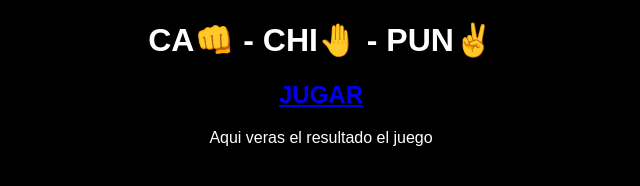
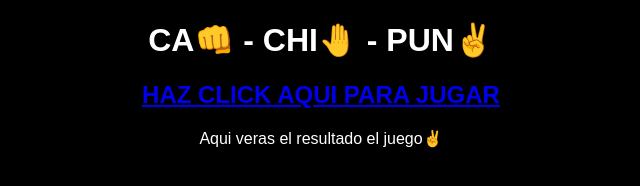
Before and after one commit to essan1/cachipun, a plain HTML site: page index.html in a window 1280 px wide. Shown: the whole page, without its empty margins (319-959 px from the left). Drawn offline with Linux system fonts and the light colour scheme; a web font is replaced by a local one.

Commit message:
correcciones al div de resultado, y h2 de inicio de juego

```diff
--- a/index.html
+++ b/index.html
@@ -16,9 +16,9 @@
     <h1>CA👊 - CHI🤚 - PUN✌️</h1>
 
     <!-- funcion onclick de html para ejecutar la fx desde un a -->
-    <h2><a href="#" onclick="iniciarJuego()">JUGAR</a></h2>
+    <h2><a href="#" onclick="iniciarJuego()">HAZ CLICK AQUI PARA JUGAR</a></h2>
 
-    <div id="resultado"> Aqui veras el resultado el juego</div>
+    <div id="resultado">Aqui veras el resultado el juego✌️</div>
 
 
 
```
